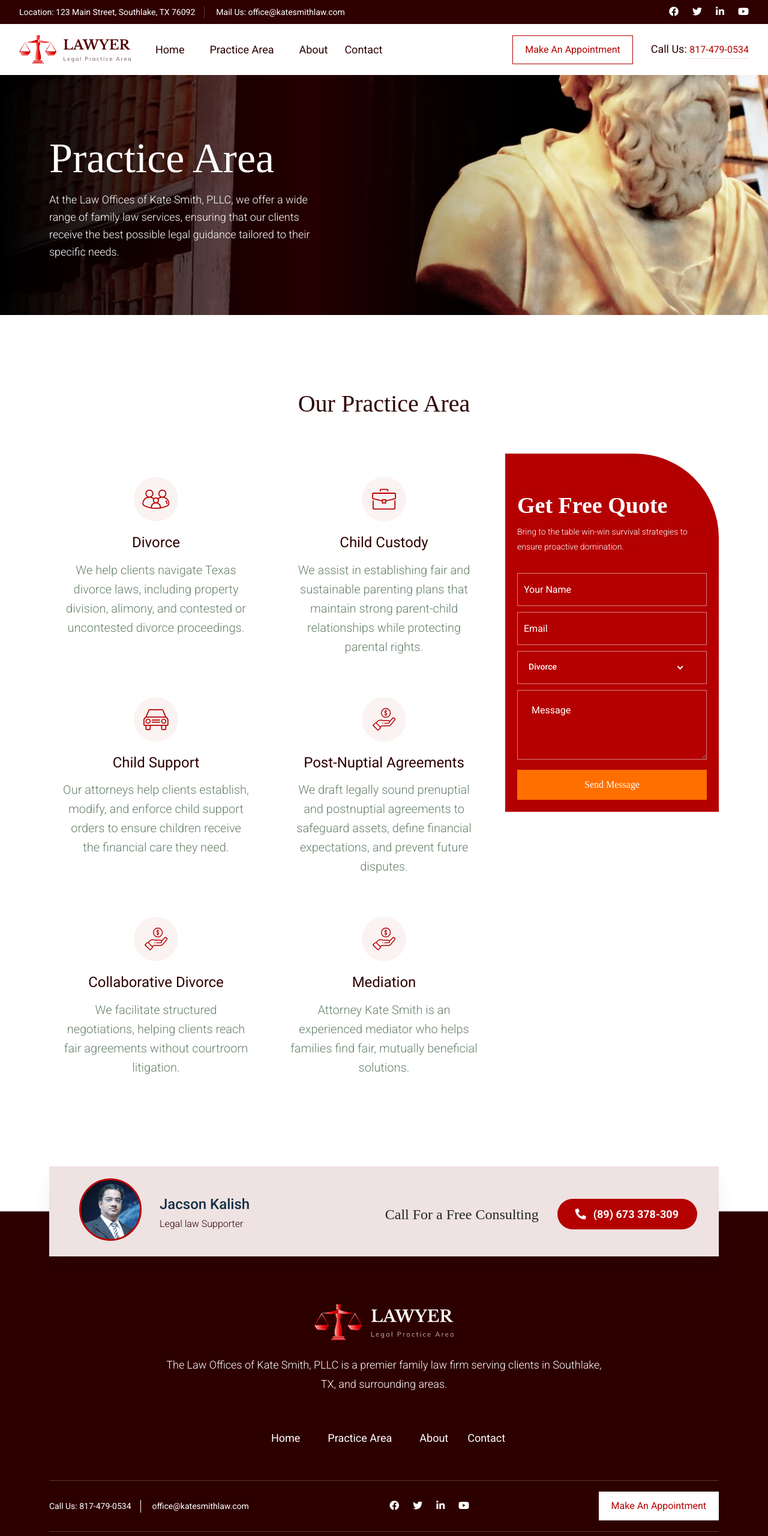
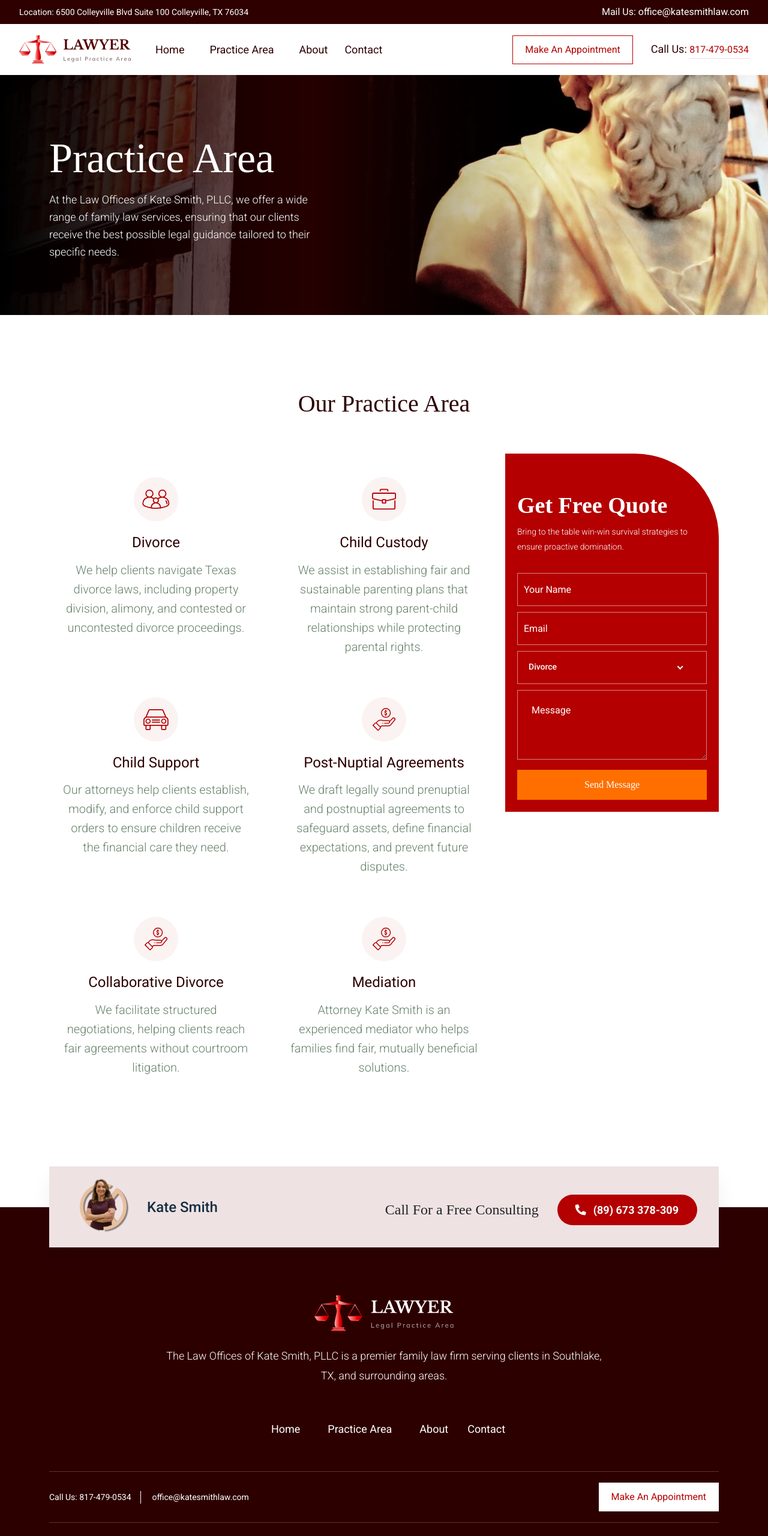
Before and after one commit to faithyife/Law-Firm-ProjectKS, a plain HTML site: page practice.html in a window 1280 px wide. Shown: the top 2560 px of the page at 60% size. Drawn offline with nearby package versions, Linux system fonts and the light colour scheme; a web font is replaced by a local one.

Commit message:
Update completed

```diff
--- a/practice.html
+++ b/practice.html
@@ -1,6 +1,5 @@
 <!DOCTYPE html>
 <html class="no-js" lang="zxx">
-  <!-- Mirrored from preview.colorlib.com/theme/lawyerlegal/practice.html by HTTrack Website Copier/3.x [XR&CO'2014], Mon, 02 Oct 2023 09:01:42 GMT -->
   <head>
     <meta charset="utf-8" />
     <meta http-equiv="x-ua-compatible" content="ie=edge" />
@@ -89,8 +88,8 @@
                   <div class="d-flex justify-content-between flex-wrap align-items-center">
                     <div class="header-info-left">
                       <ul>
-                        <li>Location: 123 Main Street, Southlake, TX 76092</li>
-                        <li>
+                        <li>Location: 6500 Colleyville Blvd Suite 100 Colleyville, TX 76034</li>
+                        <!-- <li>
                           Mail Us:
                           <a
                             href="mailto:office@katesmithlaw.com"
@@ -98,12 +97,12 @@
                             data-cfemail="4925283e302c3b7e7f092e24282025672a2624"
                             >office@katesmithlaw.com</a
                           >
-                        </li>
+                        </li> -->
                       </ul>
                     </div>
                     <div class="header-info-right">
                       <ul class="header-social">
-                        <li>
+                        <!-- <li>
                           <a href="#"><i class="fab fa-facebook"></i></a>
                         </li>
                         <li>
@@ -114,6 +113,15 @@
                         </li>
                         <li>
                           <a href="#"><i class="fab fa-youtube"></i></a>
+                        </li> -->
+
+                        <li>
+                          <a
+                            href="mailto:office@katesmithlaw.com"
+                            class="__cf_email__"
+                            data-cfemail="4925283e302c3b7e7f092e24282025672a2624"
+                            >Mail Us: office@katesmithlaw.com</a
+                          >
                         </li>
                       </ul>
                     </div>
@@ -327,12 +335,12 @@
             <div class="row align-items-center justify-content-between">
               <div class="col-xl-5 col-lg-5 col-md-12">
                 <div class="wants-wrapper">
-                  <blockquote>
-                    <img src="assets/img/gallery/user.png" alt />
+                  <blockquote class="image-wrapper">
+                    <img src="assets/img/gallery/kateSmith.webp" alt="" />
                   </blockquote>
                   <div class="wantToWork-caption wantToWork-caption2">
-                    <h2>Jacson Kalish</h2>
-                    <p>Legal law Supporter</p>
+                    <h2>Kate Smith</h2>
+                    <!-- <p>Legal law Supporter</p> -->
                   </div>
                 </div>
               </div>
@@ -405,7 +413,7 @@
                         </li>
                       </ul>
                     </div>
-                    <div class="footer-info-right">
+                    <!-- <div class="footer-info-right">
                       <ul class="footer-social">
                         <li>
                           <a href="#"><i class="fab fa-facebook"></i></a>
@@ -420,8 +428,8 @@
                           <a href="#"><i class="fab fa-youtube"></i></a>
                         </li>
                       </ul>
-                    </div>
-                    <a href="#" class="btn_1">Make An Appointment</a>
+                    </div> -->
+                    <a href="contact.html" class="btn_1">Make An Appointment</a>
                   </div>
                 </div>
               </div>
```
Also changed, not shown: index.html (+19 -9 lines).
